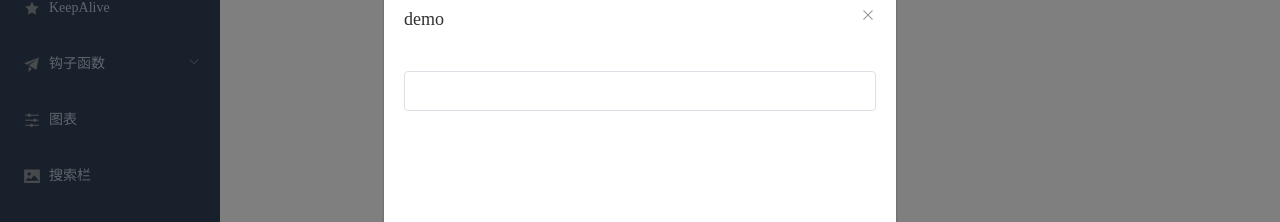
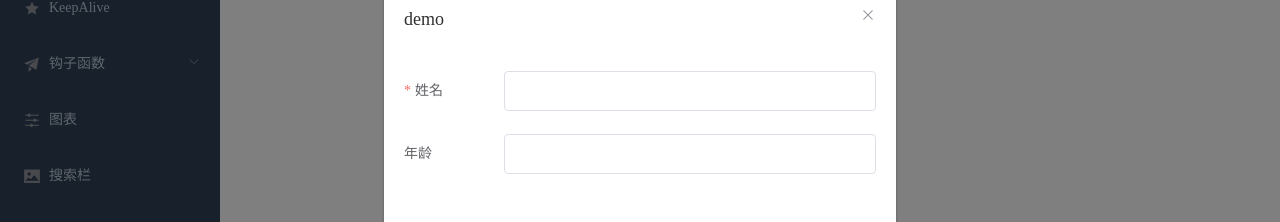
Before and after one commit to mrxiang-hub/vue-project, a Vue app: page /mix/example1 in a window 1280 px wide. Both pictures are taken after a click on the button "显示弹窗". Shown: the part 133-355 px from the top of the page. Built offline with nearby package versions, Linux system fonts and the light colour scheme.

Commit message:
上传代码

```diff
--- a/src/views/mix/example1.vue
+++ b/src/views/mix/example1.vue
@@ -8,9 +8,17 @@
         @close="closeModal"
     >
       <el-scrollbar class="main" :native="false">
-        <el-form :modal="ruleForm" :rules="rules" ref="ruleForm">
-          <el-form-item prop="name">
+        <el-form :modal="ruleForm"
+                 :rules="rules"
+                 ref="ruleForm"
+                 label-width="100px"
+                 label-position="left"
+        >
+          <el-form-item prop="name" label="姓名">
             <el-input v-model="ruleForm.name"></el-input>
+          </el-form-item>
+          <el-form-item prop="age" label="年龄">
+            <el-input v-model="ruleForm.age"></el-input>
           </el-form-item>
         </el-form>
       </el-scrollbar>
@@ -34,11 +42,15 @@ export default {
   data() {
     return {
       ruleForm: {},
-      rules: [
-        {
-
-        }
-      ]
+      rules: {
+        name: [
+          {
+            required: true,
+            message: '名称不能为空',
+            trigger: blur
+          }
+        ]
+      }
     }
   }
 }
```
